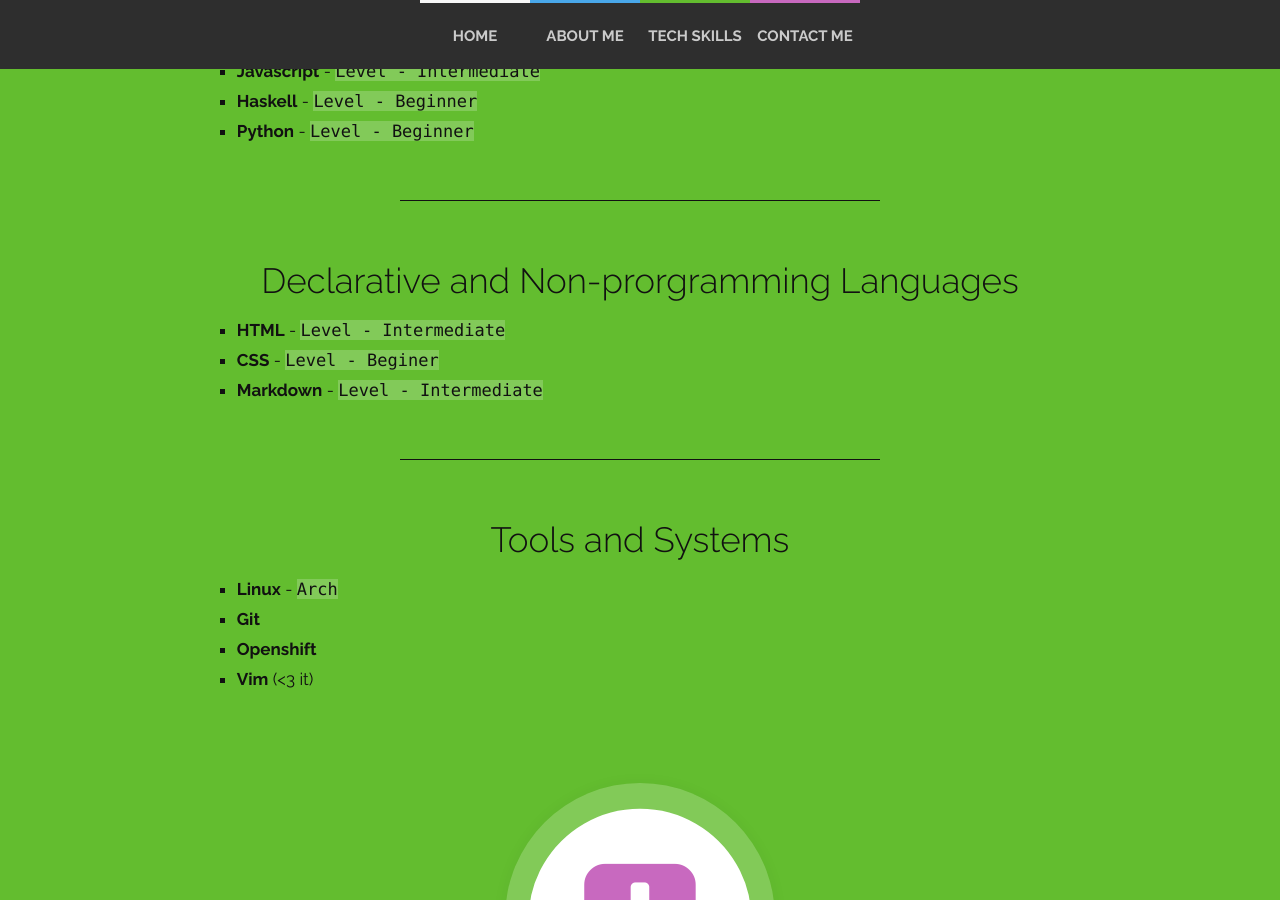
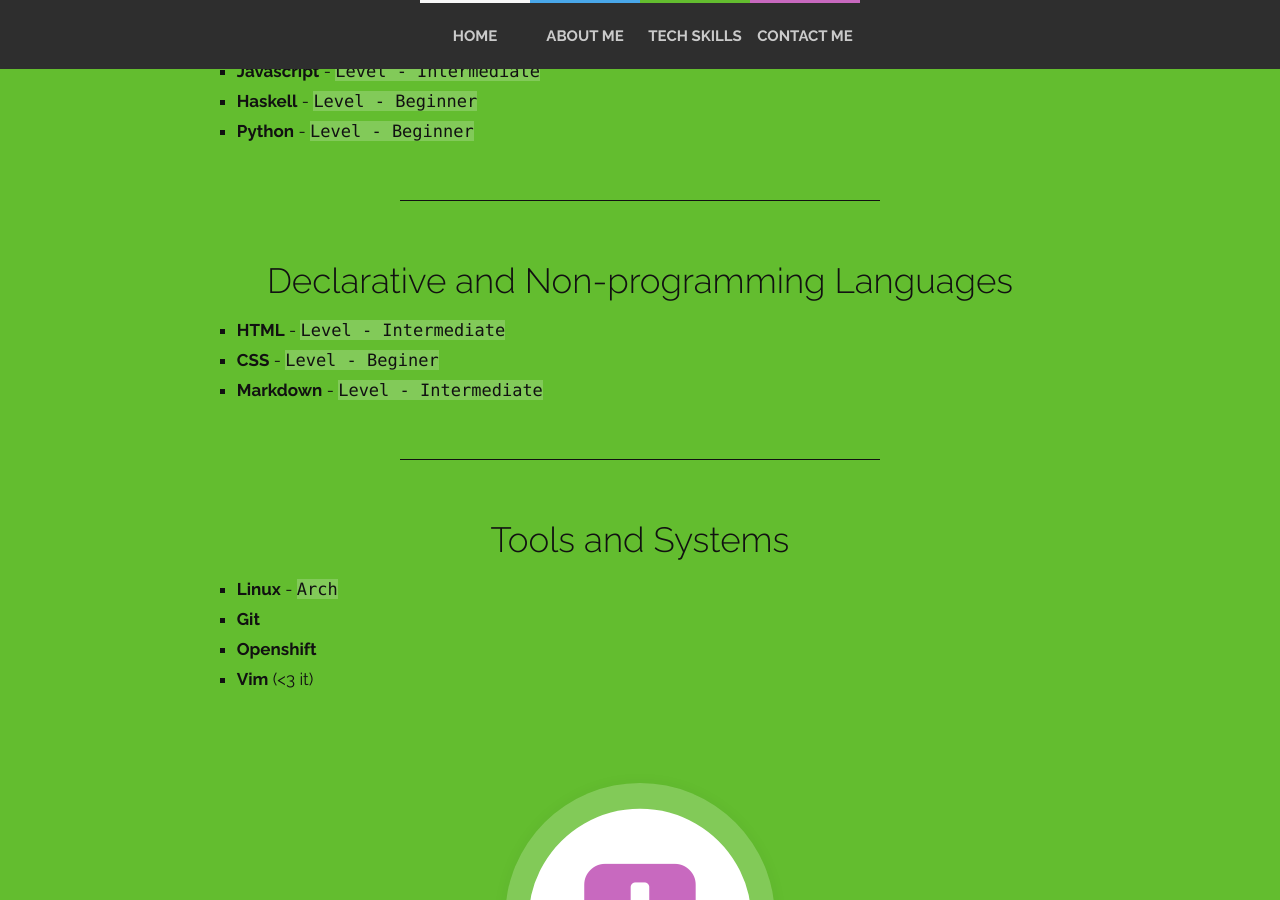
Before and after one commit to jatindhankhar/jatindhankhar.github.io, a Jekyll site: the page index.html, which Jekyll copies as it is, in a window 1280 px wide and 900 px high, scrolled down 1923 px. Built offline with Jekyll 4.4.1, drawn with Linux system fonts in a browser that asks for light colours; nearby versions of some CDN libraries.

Commit message:
Fix typo on landing page

```diff
--- a/index.html
+++ b/index.html
@@ -103,7 +103,7 @@
 
 <hr />
 
-<h2 id="declarative-and-non-prorgramming-languages">Declarative and Non-prorgramming Languages</h2>
+<h2 id="declarative-and-non-programming-languages">Declarative and Non-programming Languages</h2>
 
 <ul>
   <li><strong>HTML</strong> - <code>Level - Intermediate</code></li>
```
